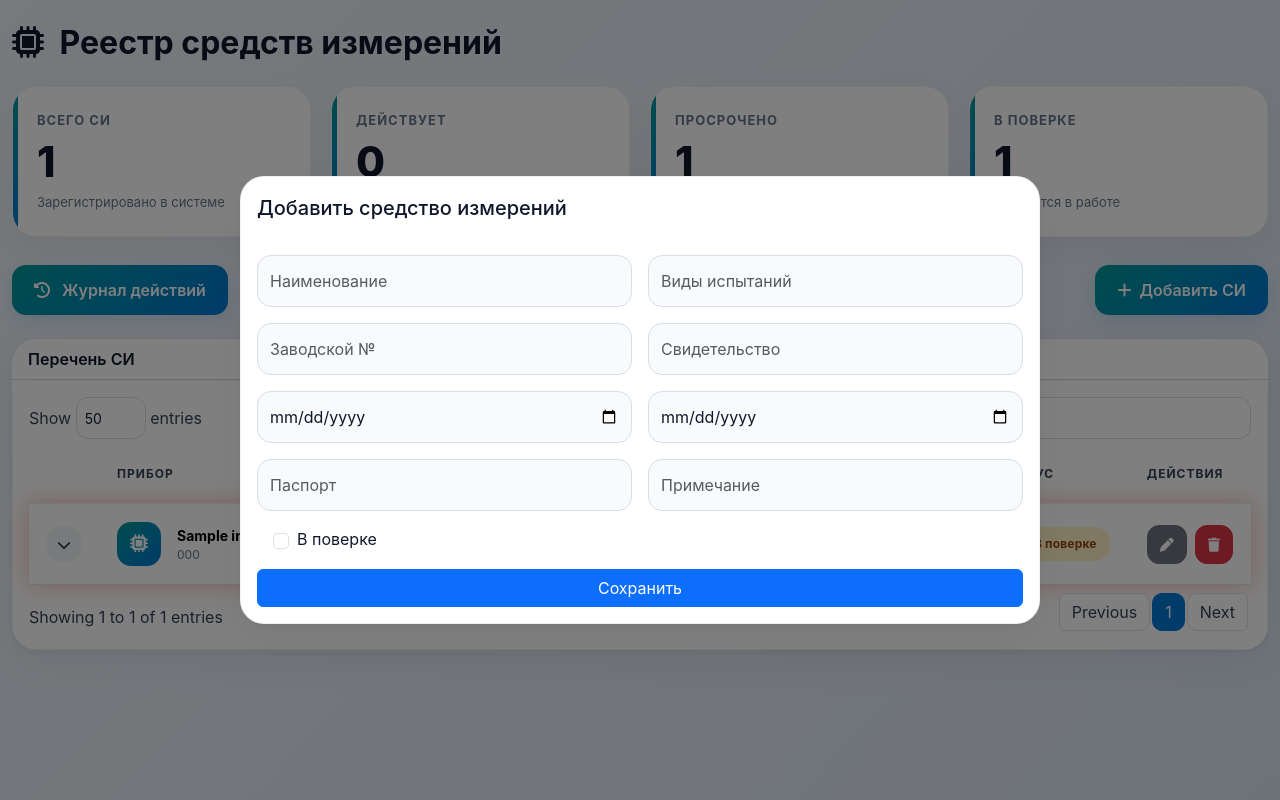
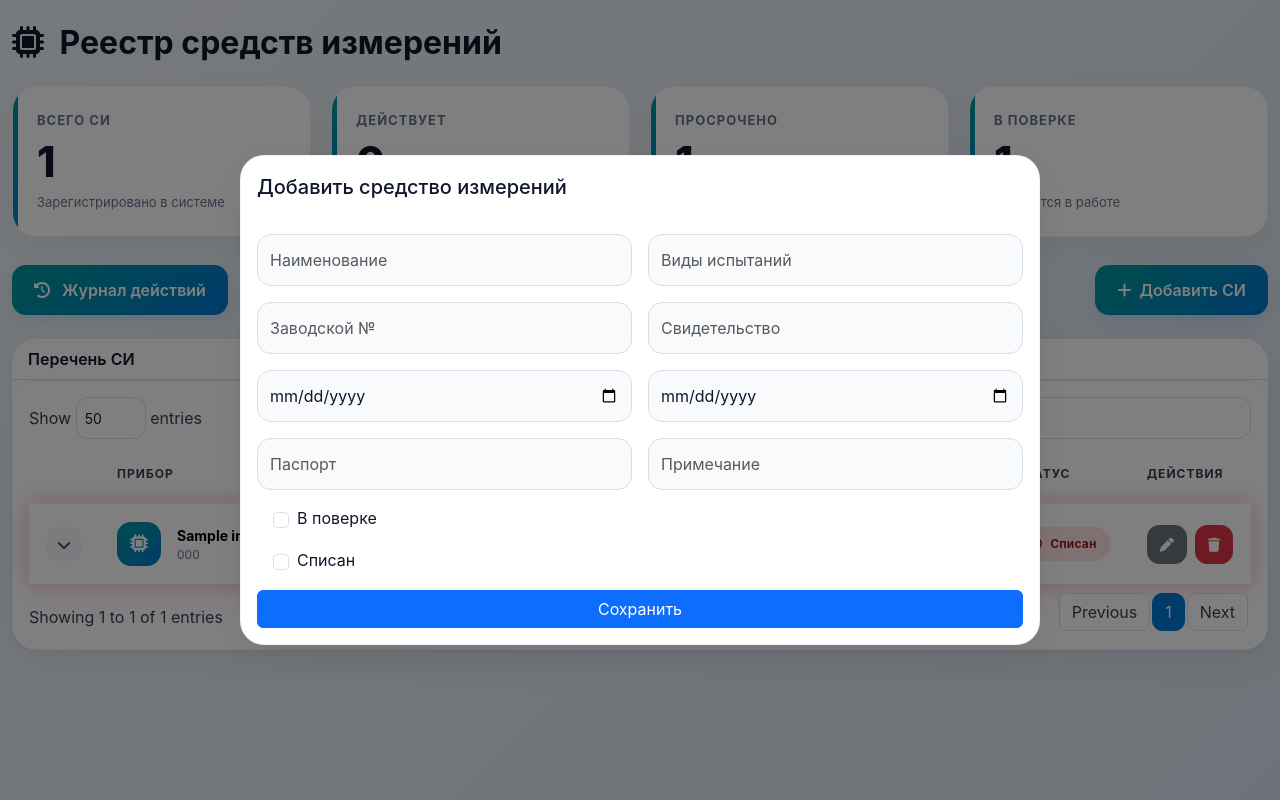
Before and after one commit to alex7r259/si_registry, a Flask app: page / in a window 1280 px wide, after a click on "Добавить СИ". Run offline with Flask 3, Linux system fonts and the light colour scheme; tables that the repository leaves empty hold one stand-in row (values such as "Sample post"); some libraries are stand-ins or nearby versions.

Commit message:
Add written_off flag to instrument forms and status

```diff
--- a/app.py
+++ b/app.py
@@ -28,6 +28,7 @@
     passport_info: Mapped[str] = mapped_column(String(255), default="")
     note: Mapped[str] = mapped_column(String(1000), default="")
     in_verification: Mapped[bool] = mapped_column(default=False)
+    written_off: Mapped[bool] = mapped_column(default=False)
     fgis_data: Mapped[str] = mapped_column(Text, default="")
     fgis_sync_date: Mapped[datetime | None]
 
@@ -175,6 +176,7 @@
         passport_info=request.form.get("passport_info", "").strip(),
         note=request.form.get("note", "").strip(),
         in_verification=request.form.get("in_verification") == "on",
+        written_off=request.form.get("written_off") == "on",
     )
     db.session.add(instrument)
     db.session.commit()
@@ -246,6 +248,7 @@
         instrument.passport_info = request.form.get("passport_info", "").strip()
         instrument.note = request.form.get("note", "").strip()
         instrument.in_verification = request.form.get("in_verification") == "on"
+        instrument.written_off = request.form.get("written_off") == "on"
         db.session.commit()
 
         if changes:
--- a/templates/index.html
+++ b/templates/index.html
@@ -656,7 +656,14 @@
 </td>
                         <td>
 
-{% if instrument.in_verification %}
+{% if instrument.written_off %}
+
+    <span class="badge-status status-danger">
+        <i class="fa-solid fa-ban"></i>
+        Списан
+    </span>
+
+{% elif instrument.in_verification %}
 
     <span class="badge-status status-warning">
         <i class="fa-solid fa-screwdriver-wrench"></i>
@@ -699,7 +706,8 @@
             data-certificate-number="{{ instrument.certificate_number|e }}"
             data-passport-info="{{ instrument.passport_info|e }}"
             data-note="{{ instrument.note|e }}"
-            data-in-verification="{{ '1' if instrument.in_verification else '0' }}">
+            data-in-verification="{{ '1' if instrument.in_verification else '0' }}"
+            data-written-off="{{ '1' if instrument.written_off else '0' }}">
 
             <i class="fa-solid fa-pen"></i>
 
@@ -750,6 +758,10 @@
                         <input type="checkbox" class="form-check-input me-2" name="in_verification" id="modal_add_in_verification">
                         <label for="modal_add_in_verification" class="form-check-label">В поверке</label>
                     </div>
+                    <div class="col-12 form-check d-flex align-items-center ps-5">
+                        <input type="checkbox" class="form-check-input me-2" name="written_off" id="modal_add_written_off">
+                        <label for="modal_add_written_off" class="form-check-label">Списан</label>
+                    </div>
                     <div class="col-12 d-grid"><button class="btn btn-primary">Сохранить</button></div>
                 </form>
             </div>
@@ -777,6 +789,10 @@
                     <div class="col-12 form-check d-flex align-items-center ps-5">
                         <input type="checkbox" class="form-check-input me-2" name="in_verification" id="edit_in_verification">
                         <label for="edit_in_verification" class="form-check-label">В поверке</label>
+                    </div>
+                    <div class="col-12 form-check d-flex align-items-center ps-5">
+                        <input type="checkbox" class="form-check-input me-2" name="written_off" id="edit_written_off">
+                        <label for="edit_written_off" class="form-check-label">Списан</label>
                     </div>
                     <div class="col-12 d-grid"><button class="btn btn-primary">Сохранить изменения</button></div>
                 </form>
@@ -937,6 +953,7 @@
             $('#edit_passport_info').val(button.data('passportInfo'));
             $('#edit_note').val(button.data('note'));
             $('#edit_in_verification').prop('checked', button.data('inVerification') === 1);
+            $('#edit_written_off').prop('checked', button.data('writtenOff') === 1);
         });
     });
 
```
